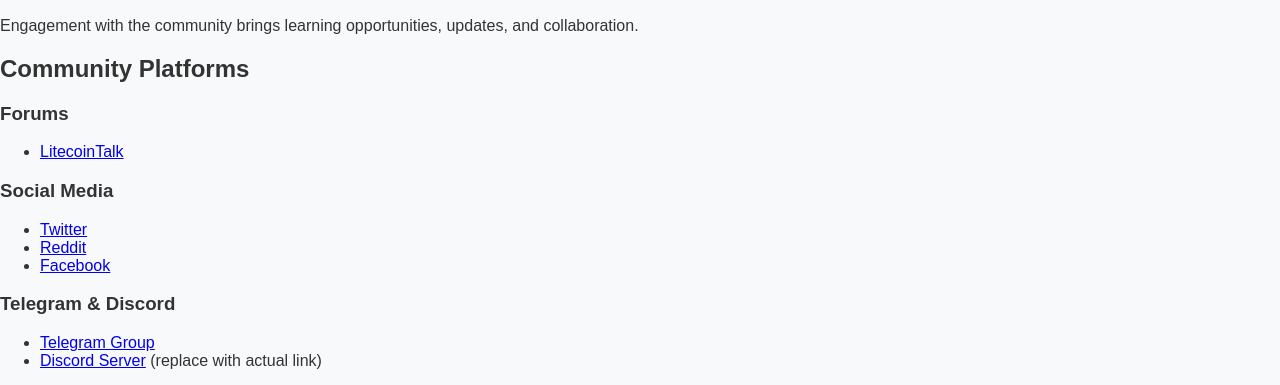
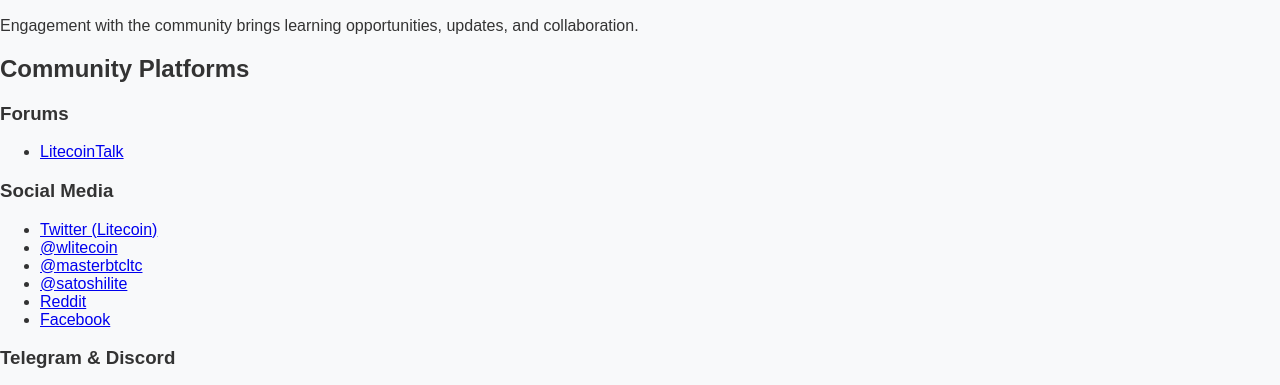
Before and after one commit to LearnLitecoin/litecoin-site, a plain HTML site: page community.html in a window 1280 px wide. Shown: the part 406-791 px from the top of the page. Drawn offline with Linux system fonts and the light colour scheme.

Commit message:
Update community.html

```diff
--- a/community.html
+++ b/community.html
@@ -46,7 +46,10 @@
                 </ul>
                 <h3>Social Media</h3>
                 <ul>
-                    <li><a href="https://twitter.com/litecoin" target="_blank">Twitter</a></li>
+                    <li><a href="https://twitter.com/litecoin" target="_blank">Twitter (Litecoin)</a></li>
+                    <li><a href="https://twitter.com/wlitecoin" target="_blank">@wlitecoin</a></li>
+                    <li><a href="https://twitter.com/masterbtcltc" target="_blank">@masterbtcltc</a></li>
+                    <li><a href="https://twitter.com/satoshilite" target="_blank">@satoshilite</a></li>
                     <li><a href="https://www.reddit.com/r/litecoin/" target="_blank">Reddit</a></li>
                     <li><a href="https://www.facebook.com/litecoinproject/" target="_blank">Facebook</a></li>
                 </ul>
```
